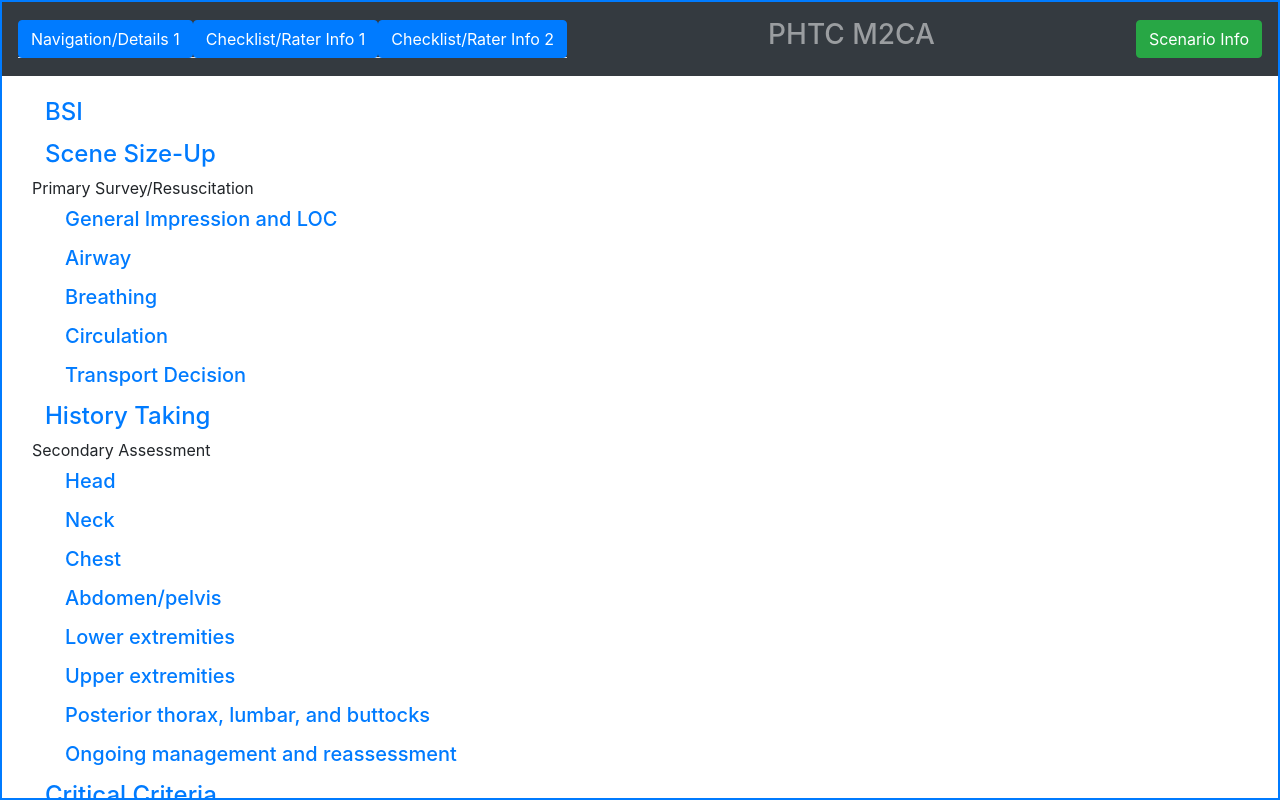
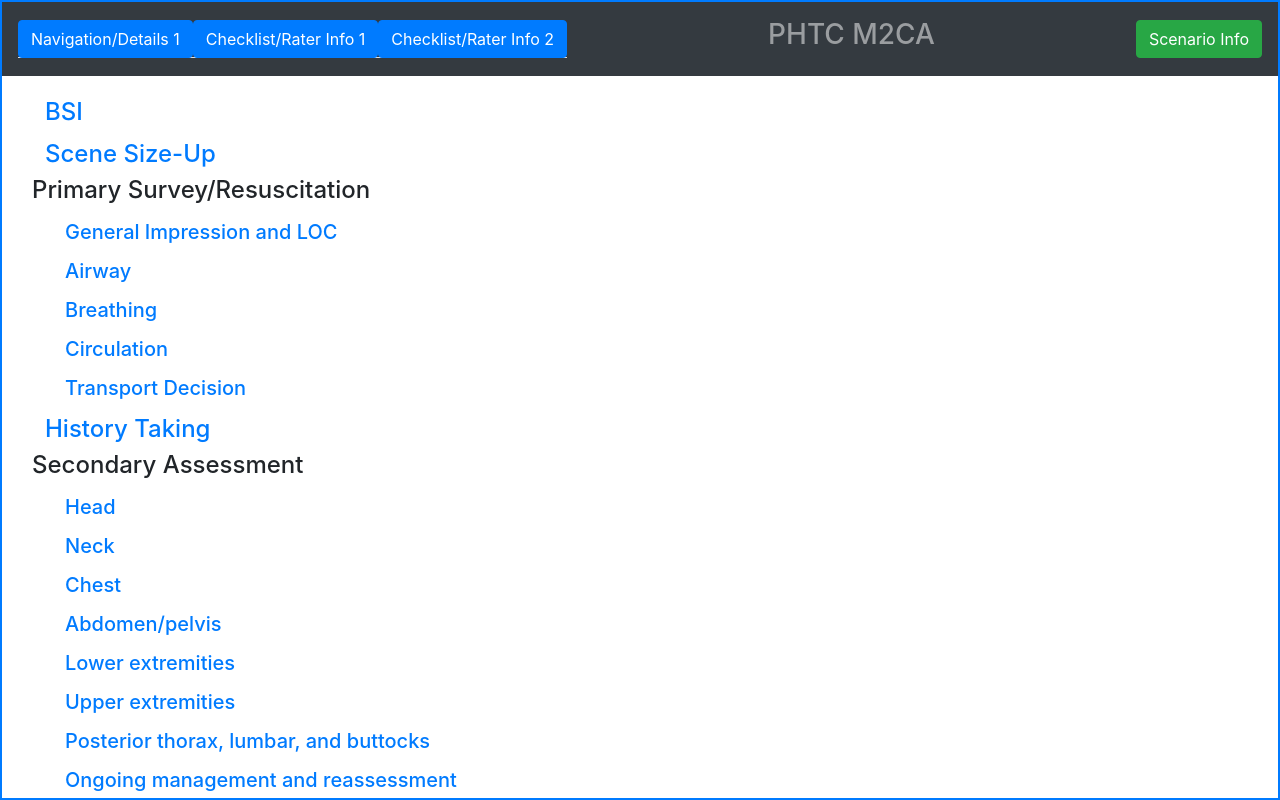
Before and after one commit to MedDBriefer/mockup, a React (Create React App) app: page /mockup1 in a window 1280 px wide. Built offline with nearby package versions, Linux system fonts and the light colour scheme.

Commit message:
improved some of the formatting for headers with no leaf nodes

```diff
--- a/src/components/Outline.js
+++ b/src/components/Outline.js
@@ -22,7 +22,7 @@ const Outline = ({switcher, steps, depth=3, first=false}) => {
                 (hasChildren(step) && allChildrenAreHeadings(step))
                 ?
                     <>
-                        <div>
+                        <div className={`h${depth + 1}`}>
                             {step.label}
                         </div>
                         <Outline
```
